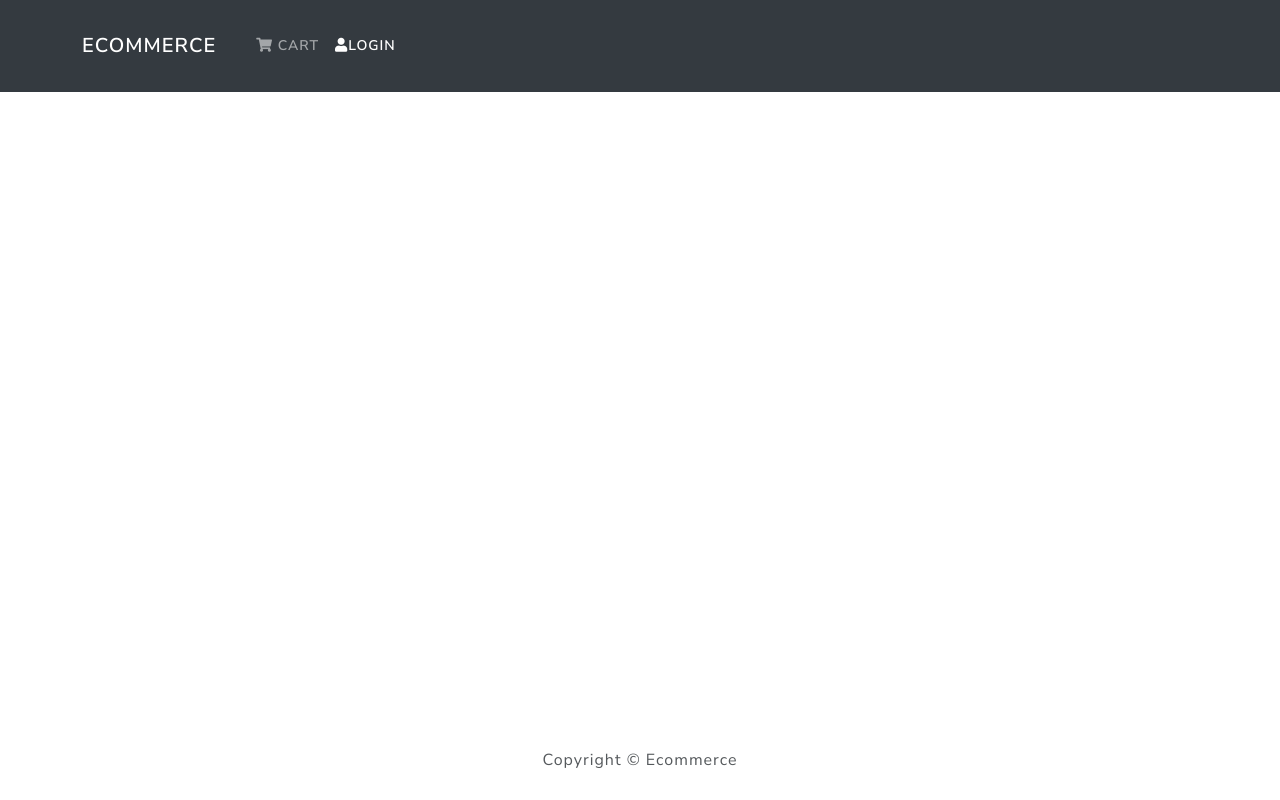
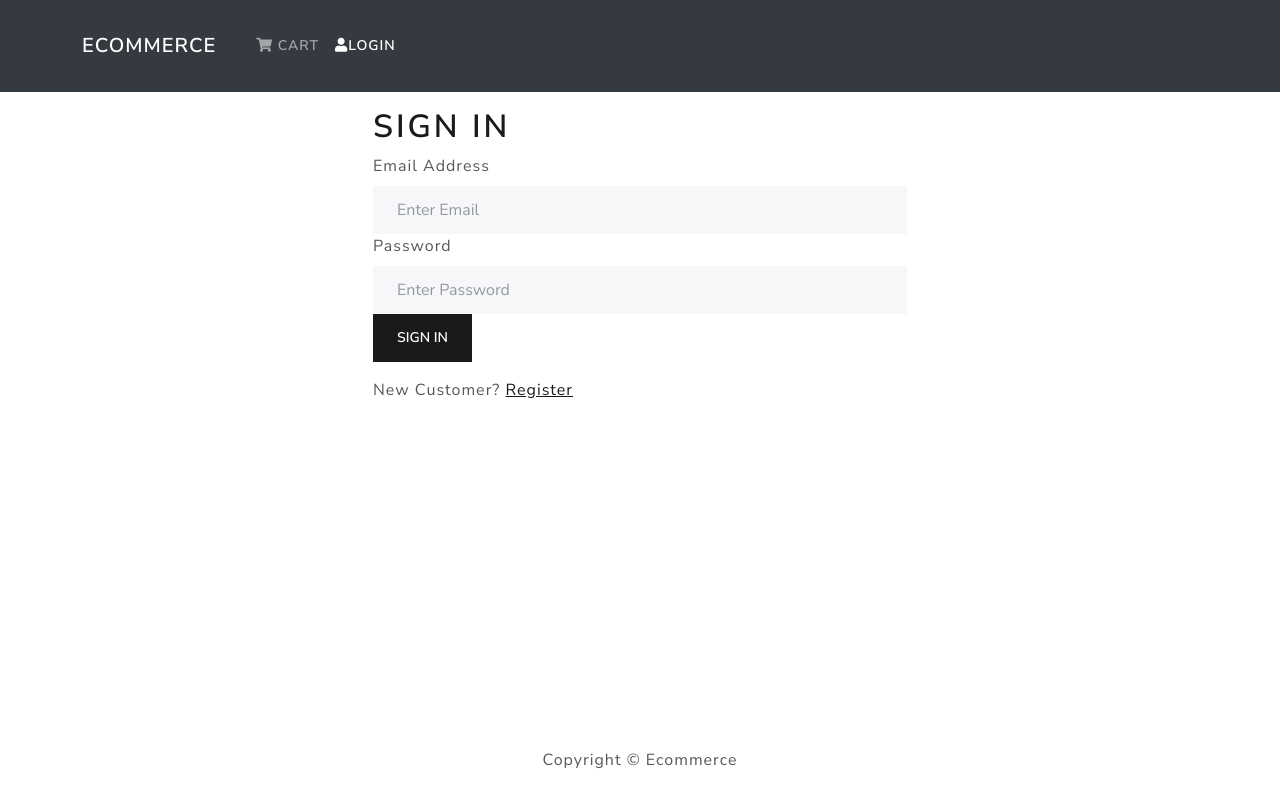
Before and after one commit to baHarmon1/EcommerceShopFrontend_Repo, a React (Create React App) app: page /login in a window 1280 px wide. Built offline with nearby package versions, Linux system fonts and the light colour scheme.

Commit message:
created login page, issues with hooks

```diff
--- a/src/App.js
+++ b/src/App.js
@@ -4,6 +4,7 @@
 import Footer from "./components/Footer";
 import HomeScreen from "./screens/HomeScreen";
 import ProductScreen from "./screens/ProductScreen";
+import LoginScreen from "./screens/LoginScreen";
 
 function App() {
   return (
@@ -13,6 +14,7 @@
         <Container>
           <Routes>
           <Route path='/' element={<HomeScreen />} exact />
+          <Route path='/login' element={<LoginScreen />}  />
           <Route path='/product/:id' element={<ProductScreen />}/>
           </Routes>
         </Container>
--- /dev/null
+++ b/src/components/FormContainer.js
@@ -0,0 +1,16 @@
+import React from 'react'
+import { Container, Row, Col } from 'react-bootstrap'
+
+function FormContainer({children}) {
+    return (
+        <Container>
+            <Row className='justify-content-md-center'>
+                <Col xs={12} md={6}>
+                    {children}
+                </Col>
+            </Row>
+        </Container>
+    )
+}
+
+export default FormContainer
--- /dev/null
+++ b/src/screens/LoginScreen.js
@@ -0,0 +1,75 @@
+import React, { useState, useEffect } from "react";
+import { Link } from "react-router-dom";
+import { Form, Button, Row, Col } from "react-bootstrap";
+import { useDispatch, useSelector } from "react-redux";
+import Loader from "../components/Loader";
+import Message from "../components/Message";
+import FormContainer from "../components/FormContainer";
+import { login } from "../actions/userActions";
+
+function LoginScreen({ history }) {
+  const [email, setEmail] = useState("");
+  const [password, setPassword] = useState("");
+
+  const dispatch = useDispatch;
+
+  const redirect = window.location.search
+    ? window.location.search.split("=")[1]
+    : "/";
+
+  const userLogin = useSelector((state) => state.userLogin);
+  const { error, loading, userInfo } = userLogin;
+
+  useEffect(() => {
+    if (userInfo) {
+      history.push(redirect);
+    }
+  }, [history, userInfo, redirect]);
+
+  const submitHandler = (e) => {
+    e.preventDefault();
+    console.log('submitted')
+    dispatch(login(email, password));
+  };
+  return (
+    <FormContainer>
+      <h1>Sign In</h1>
+
+      <Form onSubmit={submitHandler}>
+        <Form.Group controlId="email">
+          <Form.Label>Email Address</Form.Label>
+          <Form.Control
+            type="email"
+            placeholder="Enter Email"
+            value={email}
+            onChange={(e) => setEmail(e.target.value)}
+          ></Form.Control>
+        </Form.Group>
+
+        <Form.Group controlId="password">
+          <Form.Label>Password</Form.Label>
+          <Form.Control
+            type="password"
+            placeholder="Enter Password"
+            value={password}
+            onChange={(e) => setPassword(e.target.value)}
+          ></Form.Control>
+        </Form.Group>
+        <Button type="submit" variant="primary">
+          Sign In
+        </Button>
+      </Form>
+
+      <Row className="py-3">
+        <Col>
+          New Customer?{" "}
+          <Link to={redirect ? `/register?redirect=${redirect}` : "/register"}>
+            Register
+          </Link>
+        </Col>
+      </Row>
+    </FormContainer>
+  );
+}
+
+export default LoginScreen;
```
